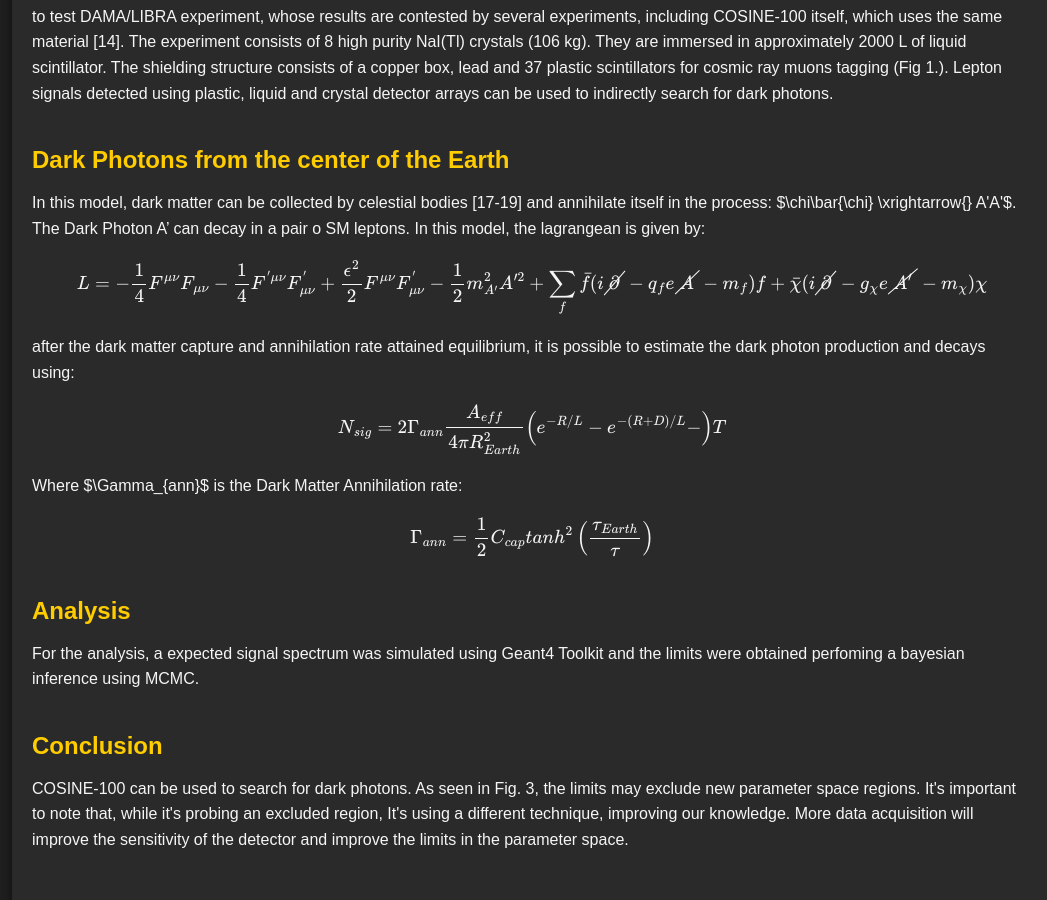
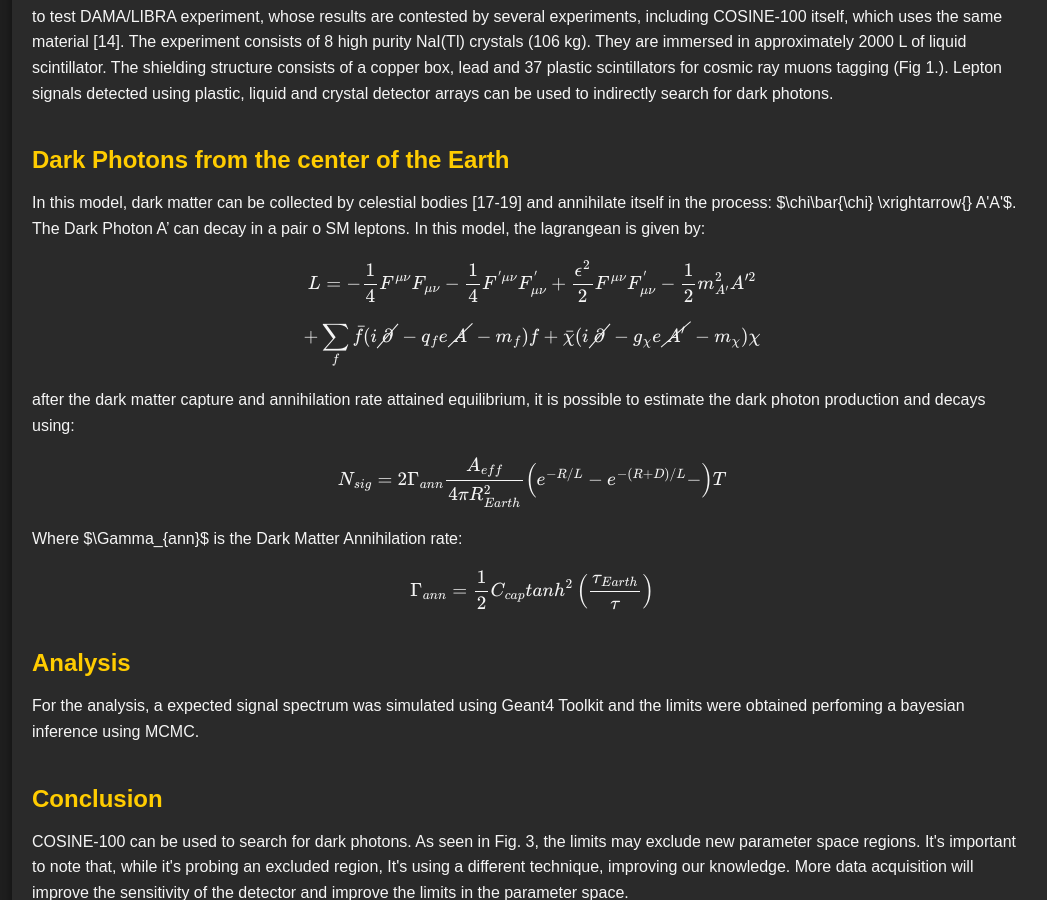
Before and after one commit to jaspior/COSINE-DP-Earth, a Jekyll site: the page index.html, which Jekyll copies as it is, in a window 1280 px wide and 900 px high, scrolled down 1386 px. Shown: the whole window, without its empty margins (108-1155 px from the left). Built offline with Jekyll 4.4.1, drawn with Linux system fonts in a browser that asks for light colours; formulas are drawn with MathJax 3.

Commit message:
Update index.html

```diff
--- a/index.html
+++ b/index.html
@@ -99,21 +99,29 @@ The main candidates have been the WIMPs (Weakly Interacting Massive Particles) [
 <h2>Dark Photons from the center of the Earth</h2>
 
 <p>
-    In this model, dark matter can be collected by celestial bodies [17-19] and annihilate itself in the process: $\chi\bar{\chi} \xrightarrow{} A'A'$. The Dark Photon A’ can decay in a pair o SM leptons. In this model, the lagrangean is given by:
-    $$
-    L = - \frac{1}{4}F^{\mu \nu}F_{\mu \nu} - \frac{1}{4}F^{'\mu \nu}F^{'}_{\mu \nu} + \frac{\epsilon^{2}}{2} F^{\mu \nu}F^{'}_{\mu \nu} - \frac{1}{2}m_{A'}^2 A'^{2}
-\\
- + \sum_f \bar{f} (i  \cancel{\partial}  - q_f e \cancel A - m_f )f + \bar{\chi} (i\cancel{\partial} - g_\chi e \cancel{A'} - m_\chi ) \chi
-    $$
+  In this model, dark matter can be collected by celestial bodies [17-19] and annihilate itself in the process: $\chi\bar{\chi} \xrightarrow{} A'A'$. The Dark Photon A’ can decay in a pair o SM leptons. In this model, the lagrangean is given by:
+</p>
 
-after the dark matter capture and annihilation rate attained equilibrium, it is possible to estimate the dark photon production and decays using:
+<div class="math-container">
+  $$ L = - \frac{1}{4}F^{\mu \nu}F_{\mu \nu} - \frac{1}{4}F^{'\mu \nu}F^{'}_{\mu \nu} + \frac{\epsilon^{2}}{2} F^{\mu \nu}F^{'}_{\mu \nu} - \frac{1}{2}m_{A'}^2 A'^{2} $$
+  $$ + \sum_f \bar{f} (i  \cancel{\partial}  - q_f e \cancel A - m_f )f + \bar{\chi} (i\cancel{\partial} - g_\chi e \cancel{A'} - m_\chi ) \chi $$
+</div>
 
-    $$ N_{sig} = 2 \Gamma_{ann}\frac{A_{eff}}{4\pi R^2_{Earth}} \left( e^{-R/L} - e^{-(R+D)/L} -  \right)T$$
-Where $\Gamma_{ann}$ is the Dark Matter Annihilation rate:
+<p>
+  after the dark matter capture and annihilation rate attained equilibrium, it is possible to estimate the dark photon production and decays using:
+</p>
 
-    $$\Gamma_{ann} = \frac{1}{2}C_{cap} tanh^2\left( \frac{\tau_{Earth}}{\tau} \right)$$
+<div class="math-container">
+  $$ N_{sig} = 2 \Gamma_{ann}\frac{A_{eff}}{4\pi R^2_{Earth}} \left( e^{-R/L} - e^{-(R+D)/L} -  \right)T $$
+</div>
 
+<p>
+  Where $\Gamma_{ann}$ is the Dark Matter Annihilation rate:
 </p>
+
+<div class="math-container">
+  $$ \Gamma_{ann} = \frac{1}{2}C_{cap} tanh^2\left( \frac{\tau_{Earth}}{\tau} \right) $$
+</div>
 </section>
 
 <section>
```
